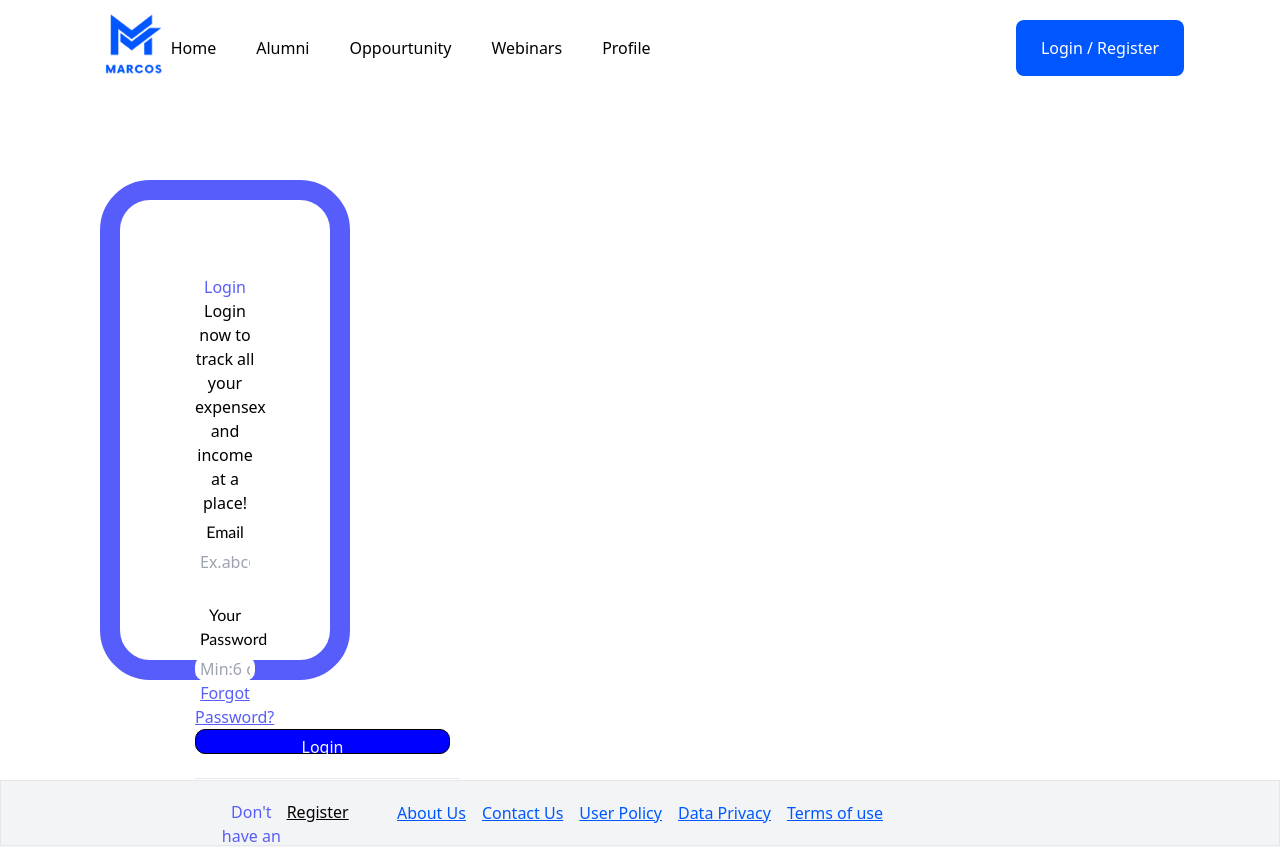
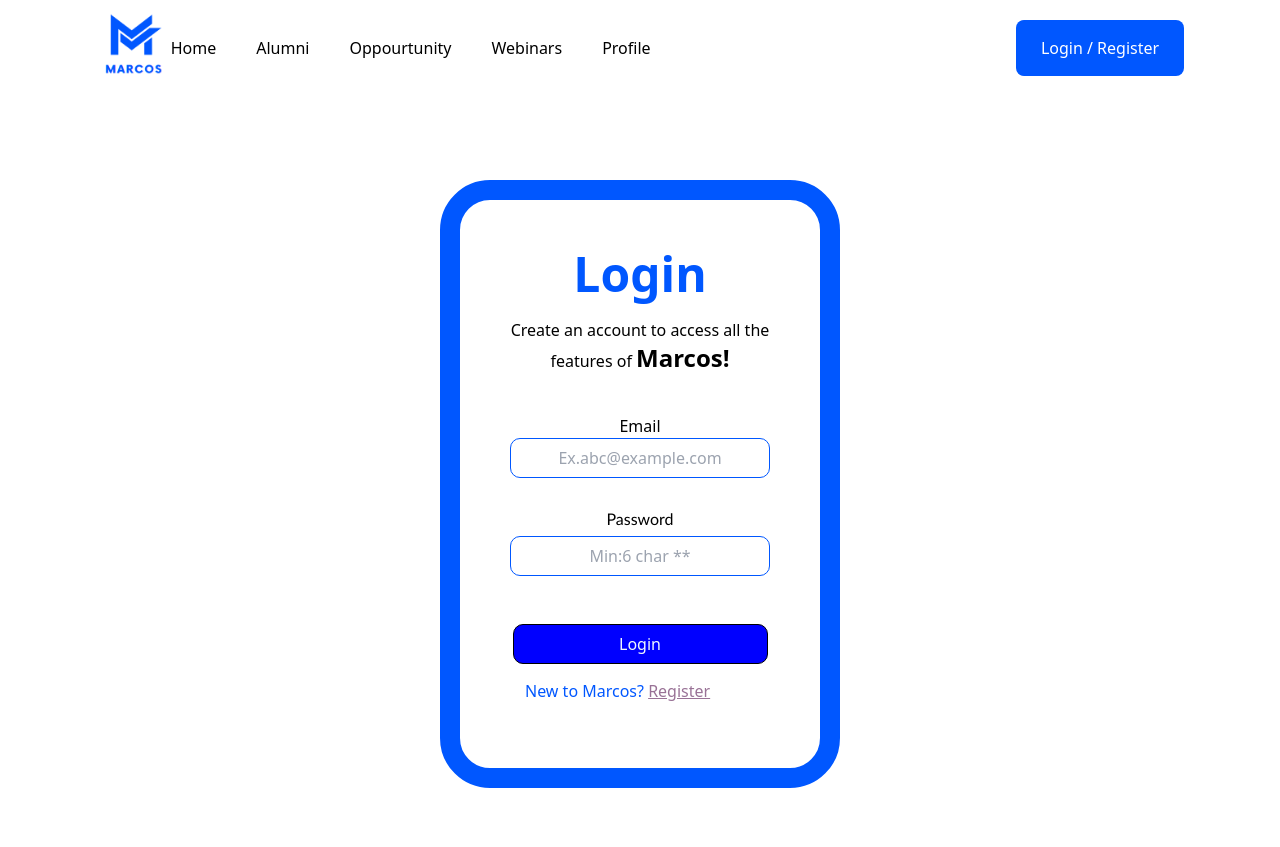
Before and after one commit to Gzie3009/Marcos-frontend, a React (Create React App) app: page /login in a window 1280 px wide. Shown: the top 847 px of the page. Built offline with nearby package versions, Linux system fonts and the light colour scheme.

Commit message:
commit- x

```diff
--- a/public/index.html
+++ b/public/index.html
@@ -18,6 +18,5 @@
   <body>
     <noscript>Welcome to our code</noscript>
     <div id="root"></div>
-    -->
   </body>
 </html>
--- a/src/Routes/index.js
+++ b/src/Routes/index.js
@@ -15,8 +15,8 @@ const Routings = () => {
         <Navbar/>
         <Routes>
             <Route path='/' element={<Home/>}></Route>
-            <Route path='/register' element={<Login/>}></Route>
-            <Route path='/login' element={<Signup/>}></Route>
+            <Route path='/register' element={<Signup/>}></Route>
+            <Route path='/login' element={<Login/>}></Route>
             <Route path='/feed' element={<Feed/>}></Route>
             <Route path='/oppourtunity' element={<Oppourtunities/>}></Route>
             <Route path='/alumni' element={<Alumni/>}></Route>
--- a/src/UI/Navbar/index.js
+++ b/src/UI/Navbar/index.js
@@ -4,7 +4,7 @@ import logo from "../../Assets/Homepage/favicon.png"
 const Navbar = () => {
   return (
     <>
-      <div className="px-14 bg-white w-screen fixed">
+      <div className="px-14 bg-white w-screen fixed z-50">
         <div className="h-20 mt-2 w-full flex place-items-center">
           <div className="w-1/2 flex">
             <Link to="/" className="">
--- a/src/UI/Screens/Login/index.js
+++ b/src/UI/Screens/Login/index.js
@@ -1,15 +1,36 @@
-import React from "react";
+import React, { useState } from "react";
+import { Link } from "react-router-dom";
 import "./login.css";
 const Login = () => {
+    const [email,setemail]=useState('')
+    const [password,setpassword]=useState('')
+    const handleLogin = async(e) => {
+        const loginData={
+            email,password
+        }
+        e.preventDefault()
+        const res=await fetch("http://localhost:3010/users/signin", {
+          method: "POST",
+          body: JSON.stringify(loginData),
+          headers: {
+              "Content-type": "application/json; charset=UTF-8"
+          }
+      })
+      const data=await res.json()
+      if(data){
+        alert("Login Successfull")
+      }
+    }
+
   return (
-    <>
+    <div className="w-screen grid place-items-center">
         <div class="mainx">
-          <div class="headr">
-            <h1>Register</h1>
+          <div class="headr text-5xl font-bold">
+            <h1>Login</h1>
           </div>
-          <div class="create">
+          <div class="create mt-5 mb-10">
             <p>
-              Create an account to access all the features of <b>Maxpense!</b>
+              Create an account to access all the features of <b className="text-2xl">Marcos!</b>
             </p>
           </div>
           <div class="inp">Email</div>
@@ -20,35 +41,12 @@ const Login = () => {
             name="enail"
             id="email"
             placeholder="Ex.abc@example.com"
+            value={email}
+            onChange={(e)=>setemail(e.target.value)}
           />
-
-          <section class="Flexcontainer">
-            <div class="a">
-              <img src="dlogin images/@.png" alt="" />
-            </div>
-            <div class="e1">
-              <input
-                type="email"
-                name="email"
-                id="email"
-                placeholder="Ex.abc@example.com"
-              />
-            </div>
-          </section>
           <br />
           <br />
-          <div class="naam">Your Name</div>
-          <div>
-            <input
-              class="rginput"
-              type="text"
-              name="input"
-              id="name"
-              placeholder="Ex.Saul Ramirez"
-            />
-          </div>
-          <br />
-          <div class="pd">Your Password</div>
+          <div class="pd">Password</div>
           <div>
             <input
               class="rginput"
@@ -56,18 +54,20 @@ const Login = () => {
               name="pwd"
               id="pwd"
               placeholder="Min:6 char **"
+              value={password}
+            onChange={(e)=>setpassword(e.target.value)}
             />
           </div>
           <br />
           <br />
-          <div class="rg">Register</div>
+          <button onClick={handleLogin} class="rg">Login</button>
 
           <div class="lframe">
-            <div class="last">Already have and account?&nbsp;</div>
-            <div class="lg">Login</div>
+            <div class="last">New to Marcos?&nbsp;</div>
+            <Link to="/register" class="lg">Register</Link>
           </div>
         </div>
-    </>
+    </div>
   );
 };
 
--- a/src/UI/Screens/Login/login.css
+++ b/src/UI/Screens/Login/login.css
@@ -2,29 +2,22 @@
         .mainx{
             margin: 100px;
             border: 20px solid ;
-            border-color: #575DFB;
+            border-color: #0057ff;
             border-radius: 50px;
-            padding: 75px;
-            height: 500px;
-            width: 250px;
+            padding: 50px;
+            width: 400px;
         }
         .headr{
-            color:#575DFB;
-        }
-        .inp{
-            font-family:'Trebuchet MS', 'Lucida Sans Unicode', 'Lucida Grande', 'Lucida Sans', Arial, sans-serif;
-            font-style: normal;
-            font-weight: 400;
-            padding: 5px;
-
+            color:#0057ff;
         }
         .rginput{
             outline: none;
             width: 100%;
             text-align: center;
             border-radius: 10px;
-            height: 25px;
-            border-color: #575DFB;
+            height: 40px;
+            border: 1px solid;
+            border-color: #0057ff;
             padding: 5px;
 
         }
@@ -44,7 +37,7 @@
 
         .last{
             text-align: center;
-            color: #575DFB;
+            color: #0057ff;
         }
         .lframe{
             display: flex;
@@ -60,18 +53,18 @@
         .sec{
             margin: 100px;
             border: 20px solid ;
-            border-color: #575DFB;
+            border-color: #0057ff;
             padding: 75px;
             height: 500px;
             width: 250px;
             border-radius: 50px;
         }
         .h2{
-            color:#575DFB;
+            color:#0057ff;
         }
         .forgot{
             text-decoration: underline;
-            color:  #575DFB;
+            color:  #0057ff;
         }
         .line{
             width: 265px;
@@ -85,14 +78,14 @@
             text-decoration: underline;
         }
         .gt:hover{
-            color:  #575DFB;
+            color:  #0057ff;
         }
         .do{
-            color:  #575DFB;
+            color:  #0057ff;
         }
         .rg:hover{
-    color: rgb(28, 28, 31);
-    background-color: aliceblue;
+    color: ffff;
+    background-color: rgb(6, 62, 112);
 }
 .rg{
     text-align: center;
@@ -101,6 +94,6 @@
     background-color: blue;
     width: 255px;
     border-radius: 10px;
-    height: 25px;
+    height: 40px;
     padding:5px;
 }
--- a/src/UI/Screens/Signup/index.js
+++ b/src/UI/Screens/Signup/index.js
@@ -1,14 +1,39 @@
-import React from 'react'
+import React, { useState } from 'react'
+import { Link } from 'react-router-dom'
 
 const Signup = () => {
+    const [name,setName]=useState("")
+    const [email,setEmail]=useState("")
+    const [password,setPassword]=useState("")
+    const handleSignup =async (e) => {
+        const signupData={
+            name,email,password
+        }
+        e.preventDefault()
+        const res=await fetch("http://localhost:3010/users/register", {
+          method: "POST",
+          body: JSON.stringify(signupData),
+          headers: {
+              "Content-type": "application/json; charset=UTF-8"
+          }
+      })
+      const data=await res.json()
+      if(data){
+        alert("registration Successfull")
+      }
+    }
+
   return (
     <>
-        <div class="sec">
-          <div class="h2">
-            <h1>Login</h1>
+        <div className="w-screen grid place-items-center">
+        <div class="mainx">
+          <div class="headr text-5xl font-bold">
+            <h1>Register</h1>
           </div>
-          <div class="verify">
-            <p>Login now to track all your expensex and income at a place!</p>
+          <div class="create mt-5 mb-10">
+            <p>
+              Create an account to access all the features of <b className="text-2xl">Marcos!</b>
+            </p>
           </div>
           <div class="inp">Email</div>
           <input
@@ -18,8 +43,23 @@ const Signup = () => {
             name="enail"
             id="email"
             placeholder="Ex.abc@example.com"
+            value={email}
+            onChange={(e)=>setEmail(e.target.value)}
           />
           <br />
+          <br />
+          <div class="naam">Your Name</div>
+          <div>
+            <input
+              class="rginput"
+              type="text"
+              name="input"
+              id="name"
+              placeholder="Ex.Saul Ramirez"
+              value={name}
+            onChange={(e)=>setName(e.target.value)}
+            />
+          </div>
           <br />
           <div class="pd">Your Password</div>
           <div>
@@ -29,17 +69,20 @@ const Signup = () => {
               name="pwd"
               id="pwd"
               placeholder="Min:6 char **"
+              value={password}
+            onChange={(e)=>setPassword(e.target.value)}
             />
           </div>
-          <p class="forgot">Forgot Password?</p>
-          <div class="rg">Login</div>
           <br />
-          <hr class="line" />
-          <div class="go">
-            <div class="do">Don't have an account?&nbsp;</div>
-            <div class="gt">Register</div>
+          <br />
+          <button onClick={handleSignup} class="rg">Register</button>
+
+          <div class="w-full flex mt-5">
+            <div class="">Already have and account?&nbsp;</div>
+            <Link to="/login" class="lg">Login</Link>
           </div>
         </div>
+    </div>
     </>
   )
 }
```
